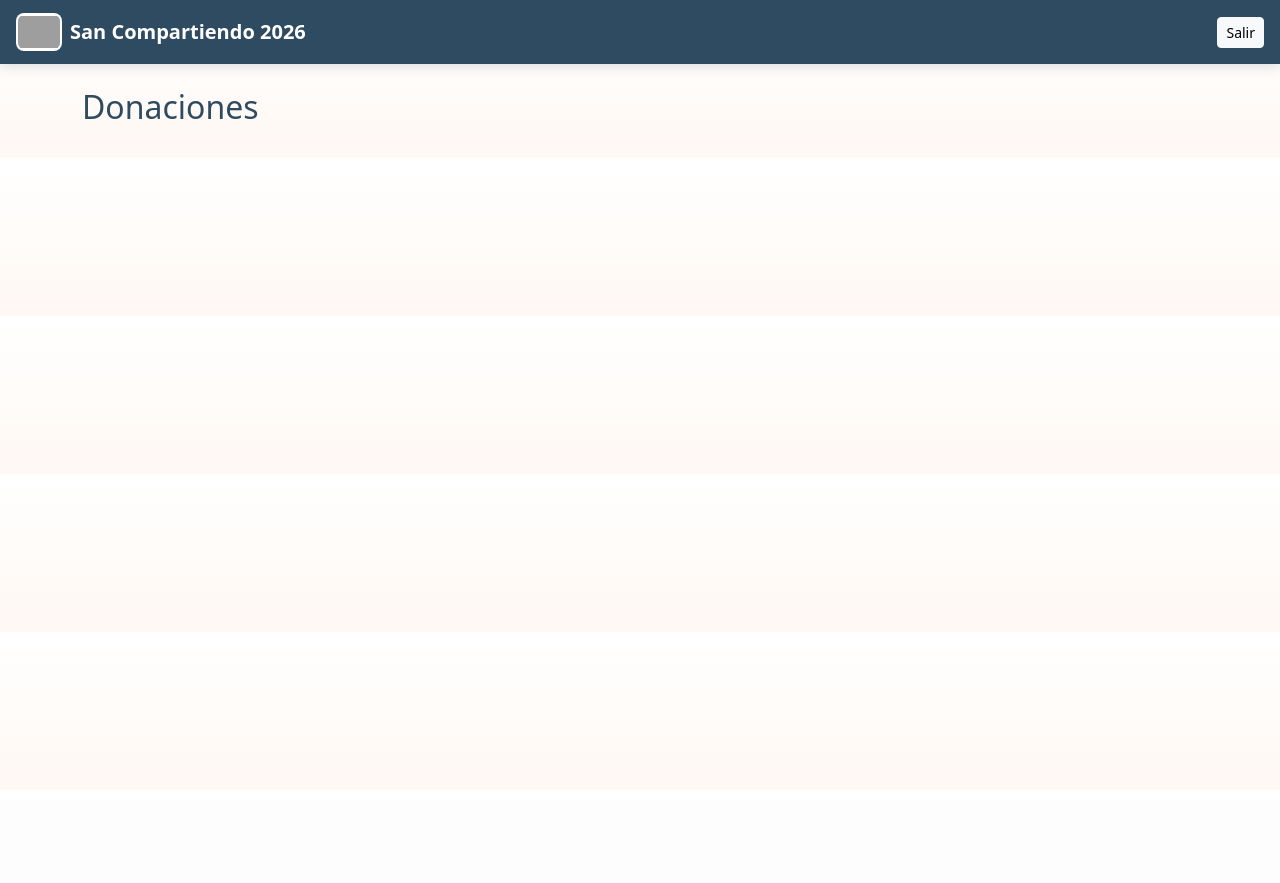
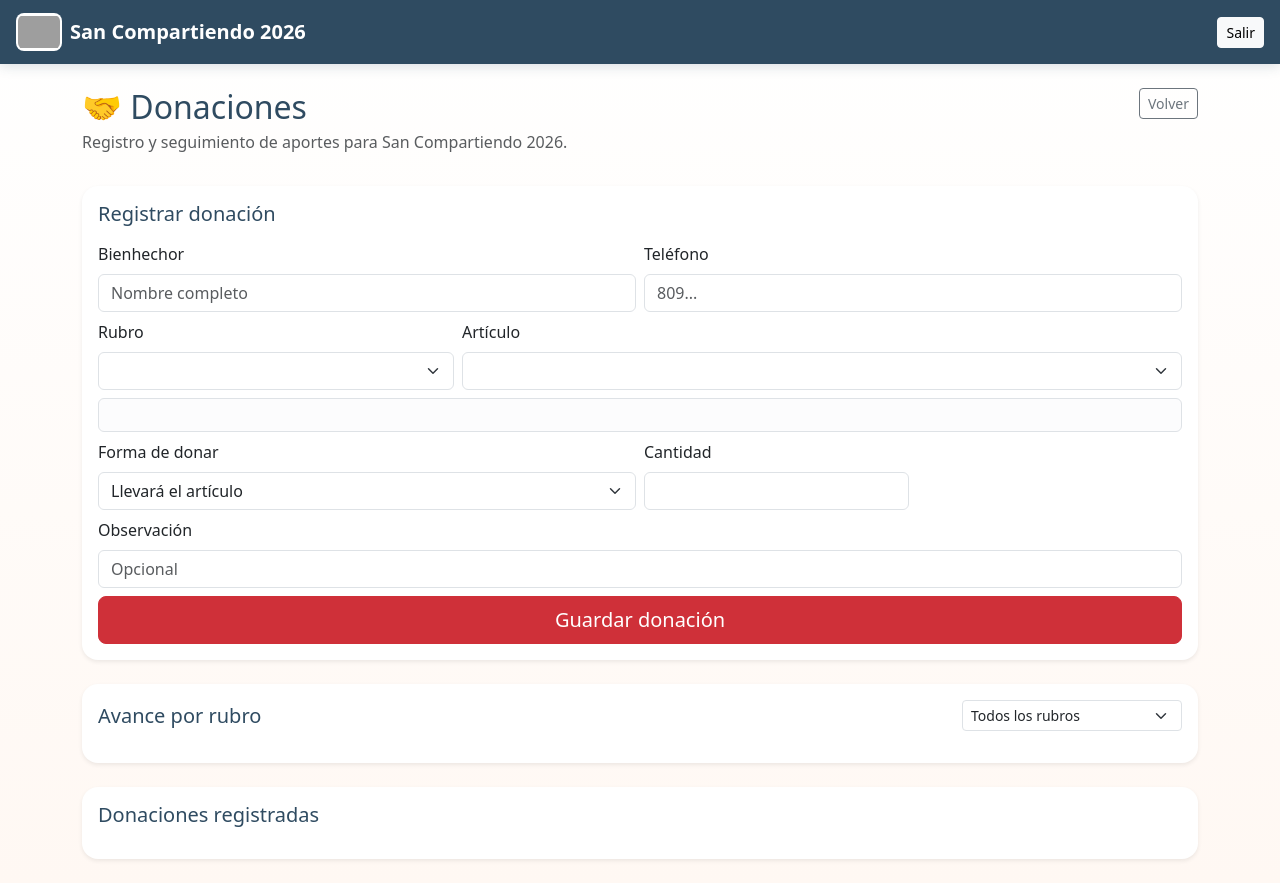
Before and after one commit to benitezel12/Sc2026, a Flask app: page /donaciones in a window 1280 px wide. Before the commit the page ends 119 px from the top, so only its background shows below. Run offline with Flask 3, Linux system fonts and the light colour scheme; lists and menus that the app fills with data are empty; some libraries are stand-ins or nearby versions; grey boxes are pictures that could not be loaded.

Commit message:
Completar pantalla de donaciones

```diff
--- a/templates/donaciones.html
+++ b/templates/donaciones.html
@@ -1,6 +1,76 @@
 {% extends "base.html" %}
 {% block content %}
-<h2>Donaciones</h2>
-<div id="donationApp"></div>
+<div class="d-flex justify-content-between align-items-start mb-3">
+  <div>
+    <h2 class="mb-1">🤝 Donaciones</h2>
+    <p class="text-muted mb-0">Registro y seguimiento de aportes para San Compartiendo 2026.</p>
+  </div>
+  <a class="btn btn-outline-secondary btn-sm" href="javascript:history.back()">Volver</a>
+</div>
+
+<div id="donationKpis" class="row g-2 mb-4"></div>
+
+<div class="card p-3 mb-4 shadow-sm">
+  <h5 class="mb-3">Registrar donación</h5>
+  <div class="row g-2">
+    <div class="col-md-6">
+      <label class="form-label">Bienhechor</label>
+      <input id="dnNombre" class="form-control" placeholder="Nombre completo">
+    </div>
+    <div class="col-md-6">
+      <label class="form-label">Teléfono</label>
+      <input id="dnTelefono" class="form-control" inputmode="tel" placeholder="809...">
+    </div>
+    <div class="col-md-4">
+      <label class="form-label">Rubro</label>
+      <select id="dnRubro" class="form-select" onchange="filtrarArticulosDonacion()"></select>
+    </div>
+    <div class="col-md-8">
+      <label class="form-label">Artículo</label>
+      <select id="dnArticulo" class="form-select" onchange="actualizarInfoArticuloDonacion()"></select>
+    </div>
+    <div class="col-12">
+      <div id="dnArticuloInfo" class="alert alert-light border mb-0"></div>
+    </div>
+    <div class="col-md-6">
+      <label class="form-label">Forma de donar</label>
+      <select id="dnTipo" class="form-select" onchange="actualizarCamposDonacion()">
+        <option value="ARTICULO">Llevará el artículo</option>
+        <option value="COSTEA_TOTAL">Costeará el total</option>
+        <option value="APORTE_ECONOMICO">Aportará un monto económico</option>
+      </select>
+    </div>
+    <div class="col-md-3" id="dnCantidadWrap">
+      <label class="form-label">Cantidad</label>
+      <input id="dnCantidad" class="form-control" type="number" min="0.01" step="0.01">
+    </div>
+    <div class="col-md-3 d-none" id="dnMontoWrap">
+      <label class="form-label">Monto RD$</label>
+      <input id="dnMonto" class="form-control" type="number" min="1" step="0.01">
+    </div>
+    <div class="col-12">
+      <label class="form-label">Observación</label>
+      <input id="dnObs" class="form-control" placeholder="Opcional">
+    </div>
+    <div class="col-12 d-grid">
+      <button class="btn btn-primary btn-lg" onclick="registrarDonacion()">Guardar donación</button>
+    </div>
+  </div>
+</div>
+
+<div class="card p-3 mb-4 shadow-sm">
+  <div class="d-flex flex-column flex-md-row justify-content-between gap-2 align-items-md-center mb-3">
+    <h5 class="mb-0">Avance por rubro</h5>
+    <select id="dnFiltroRubro" class="form-select form-select-sm" style="max-width:220px" onchange="renderDonaciones()">
+      <option value="">Todos los rubros</option>
+    </select>
+  </div>
+  <div id="donationProgress"></div>
+</div>
+
+<div class="card p-3 shadow-sm">
+  <h5 class="mb-3">Donaciones registradas</h5>
+  <div id="donationHistory"></div>
+</div>
 {% endblock %}
 {% block scripts %}<script>loadDonaciones()</script>{% endblock %}
```
